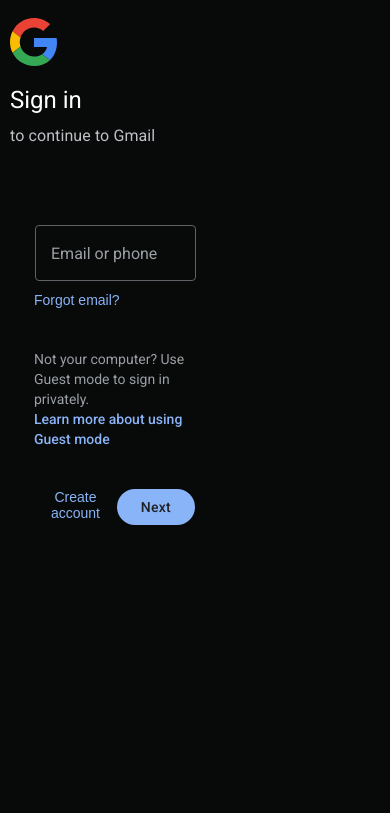
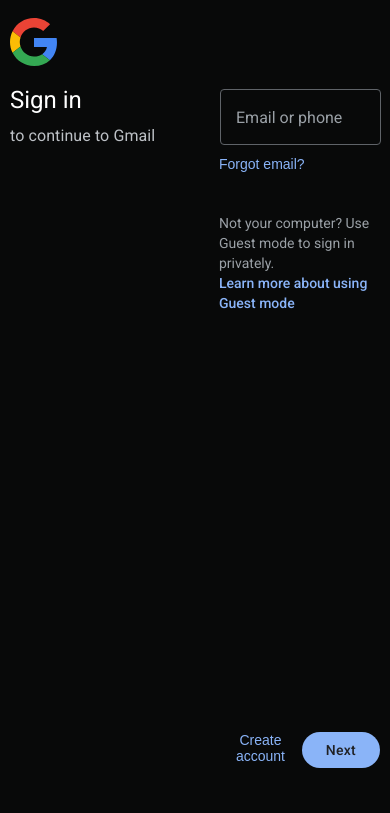
Before and after one commit to ckservices/gmail, a Flask app: page / in a window 390 px wide. Shown: the top 813 px of the page. Run offline with Flask 3, Linux system fonts and the light colour scheme.

Commit message:
Initial commit

```diff
--- a/templates/index.html
+++ b/templates/index.html
@@ -76,9 +76,7 @@
                 width: 100%;
                 max-width: 100%;
                 margin: 0;
-                display: flex;
-                flex-direction: column;
-                align-items: stretch;
+                display: block;
                 padding: 0;
             }
             .left-column, .right-column {
```
